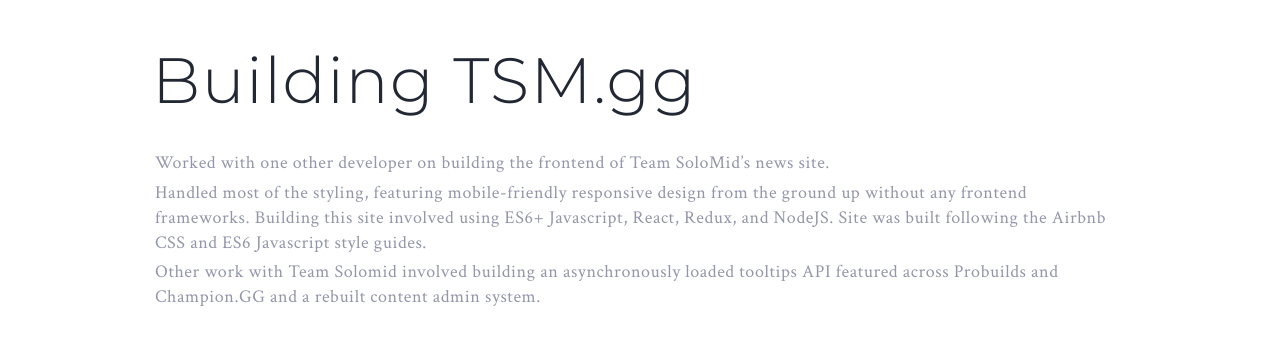
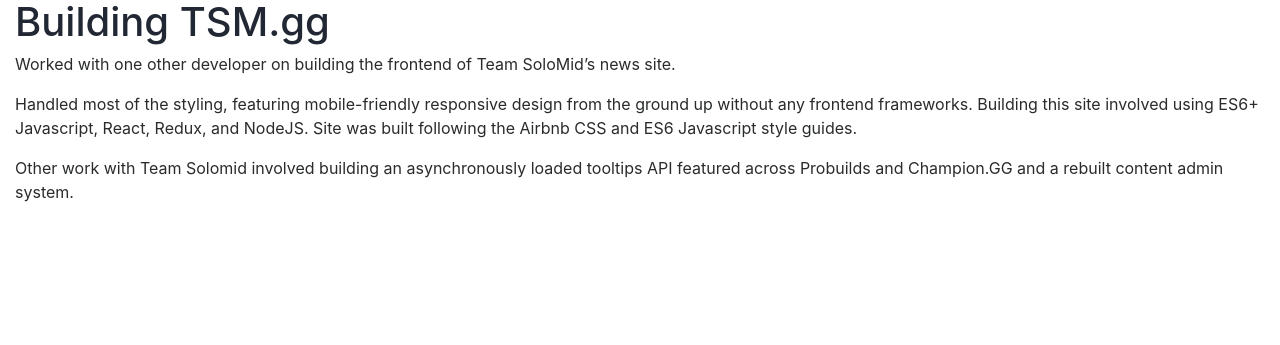
Before and after one commit to liawesomesaucer/liawesomesaucer.github.io, a Jekyll site: the page built from _posts/2017-6-22-tsmgg.md, in a window 1280 px wide. Shown: the top 345 px of the page. Built offline with Jekyll 4.4.1, drawn with Linux system fonts in a browser that asks for light colours; nearby versions of some CDN libraries.

Commit message:
Attempt fix css import

```diff
--- a/_layouts/default.html
+++ b/_layouts/default.html
@@ -7,7 +7,7 @@
   <title>Jekyll Boilerplate</title>
   <link rel="stylesheet" href="https://maxcdn.bootstrapcdn.com/bootstrap/4.0.0-beta.3/css/bootstrap.min.css" integrity="sha384-Zug+QiDoJOrZ5t4lssLdxGhVrurbmBWopoEl+M6BdEfwnCJZtKxi1KgxUyJq13dy" crossorigin="anonymous">
   <link rel="stylesheet" href="https://maxcdn.bootstrapcdn.com/font-awesome/4.6.3/css/font-awesome.min.css">
-  <link rel="stylesheet" href="/public/css/styles.css">
+  <link rel="stylesheet" href="public/css/styles.css">
 
   <meta name="viewport" content="width=device-width, initial-scale=1">
   <meta property="og:image" content="">
```
Also changed, not shown: 4 other files.
